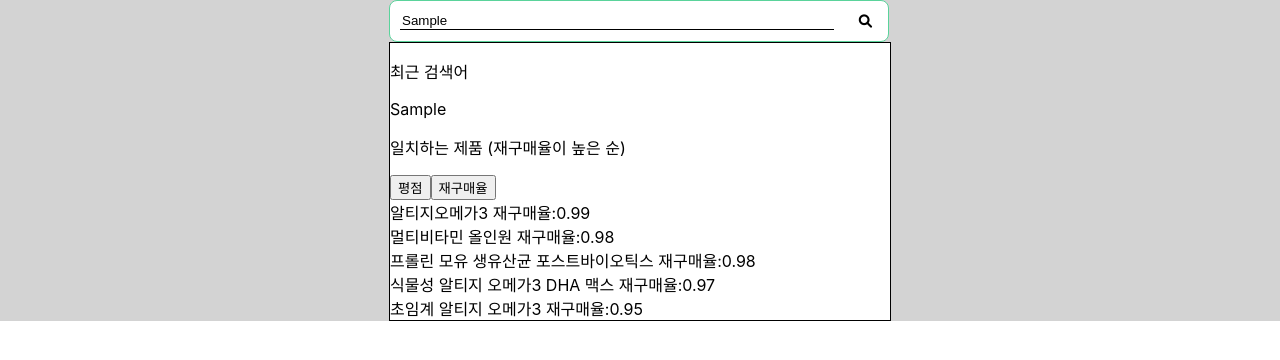
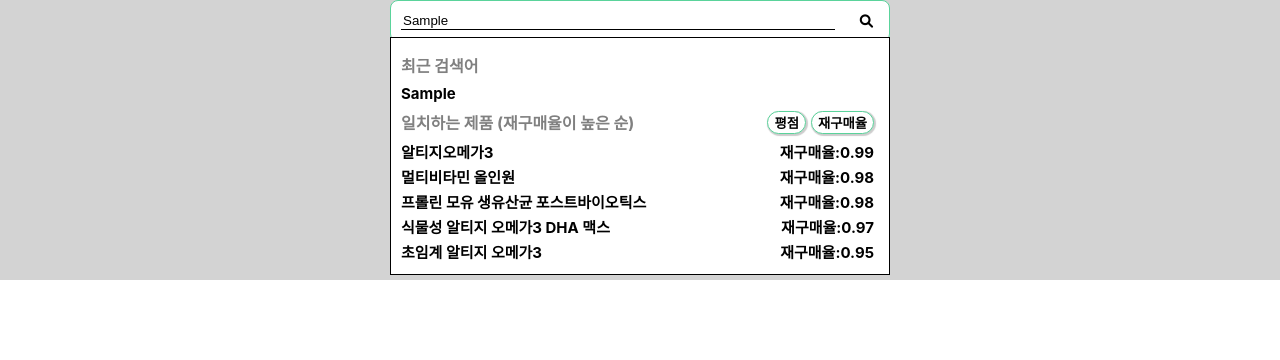
Before and after one commit to developerjhp/energy-balance, a React (Create React App) app: page / in a window 1280 px wide. Both pictures are taken after typing "Sample" into the empty fields and a click on the button 865 px from the left and 21 px from the top of the page. Shown: the top 360 px of the page. Built offline with nearby package versions, Linux system fonts and the light colour scheme.

Commit message:
[Style] 간단한 검색창 스타일링

```diff
--- a/src/components/Search/ItemList.tsx
+++ b/src/components/Search/ItemList.tsx
@@ -31,14 +31,16 @@ function ItemList({ order, setOrder, data, input, inputFocused, searched, matche
 
   return (
     <div className={'item-list' + (inputFocused ? ' active' : '')}>
+      <div className='section'>
         <p>최근 검색어</p>
-
+      </div>
       {searched.map((item) => {
         return <Searched order={order} data={data} key={item} searchedName={item} setInput={setInput} setMatches={setMatches} />;
       })}
 
+      <div className='section'>
         <p>일치하는 제품 ({order}이 높은 순)</p>
-      <div>
+        <div className='condition-list'>
           {orderCondition.map((order) => {
             return (
               <button key={order} onClick={onClickHandler(order)}>
@@ -46,6 +48,7 @@ function ItemList({ order, setOrder, data, input, inputFocused, searched, matche
               </button>
             );
           })}
+        </div>
       </div>
 
       {matches.map((item) => {
--- a/src/components/Search/style.scss
+++ b/src/components/Search/style.scss
@@ -1,3 +1,7 @@
+p {
+  padding: 0;
+  margin: 0;
+}
 .search-tool {
   position: relative;
   width: 100%;
@@ -8,6 +12,10 @@
   align-items: center;
 }
 
+.search-input-container {
+  display: flex;
+  flex-direction: column;
+}
 .search-input-border {
   position: relative;
   display: flex;
@@ -38,20 +46,52 @@
 }
 
 .item-list {
+  box-sizing: border-box;
   width: 500px;
-
+  position: relative;
+  padding: 10px;
+  top: -5px;
   background-color: #fff;
   visibility: hidden;
-  z-index: 1;
+
   border: 1px solid black;
-  top: -10px;
+
   &.active {
     visibility: visible;
   }
 }
 
+.section {
+  display: flex;
+  align-items: center;
+  padding: 5px 0;
+  font-weight: bold;
+  color: gray;
+
+  .condition-list {
+    margin-left: auto;
+
+    button {
+      border: 1px solid rgb(90, 211, 155);
+      border-radius: 20px;
+      font-weight: bold;
+      box-shadow: 1px 1px 1px 1px rgba(0, 0, 0, 0.2);
+      background-color: #fff;
+      margin-right: 5px;
+      cursor: pointer;
+    }
+  }
+}
+
 .item-name {
   cursor: pointer;
+  padding: 2px 0;
+  font-weight: bold;
+  font-size: 15px;
+  span {
+    margin-right: 5px;
+    float: right;
+  }
   &:hover {
     background-color: aquamarine;
   }
```
Lines whose indentation alone changed are shown as unchanged.
